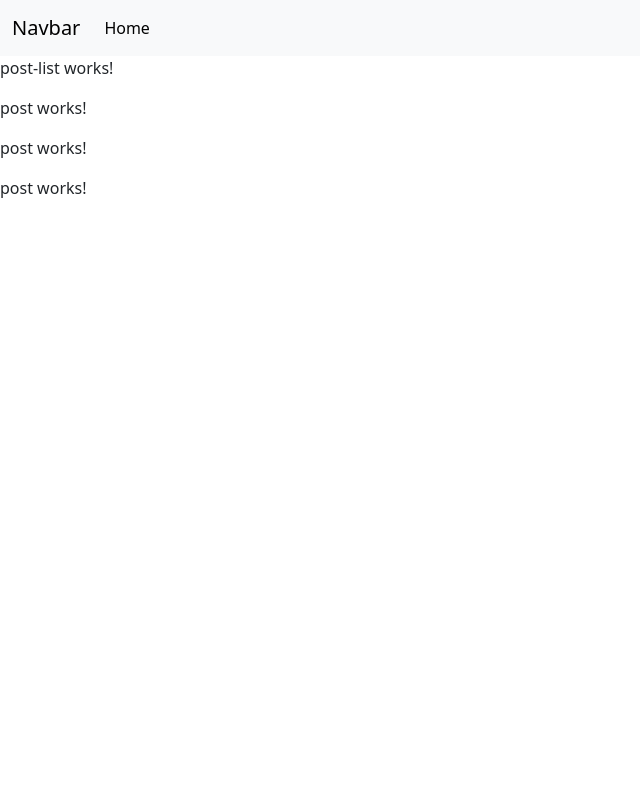
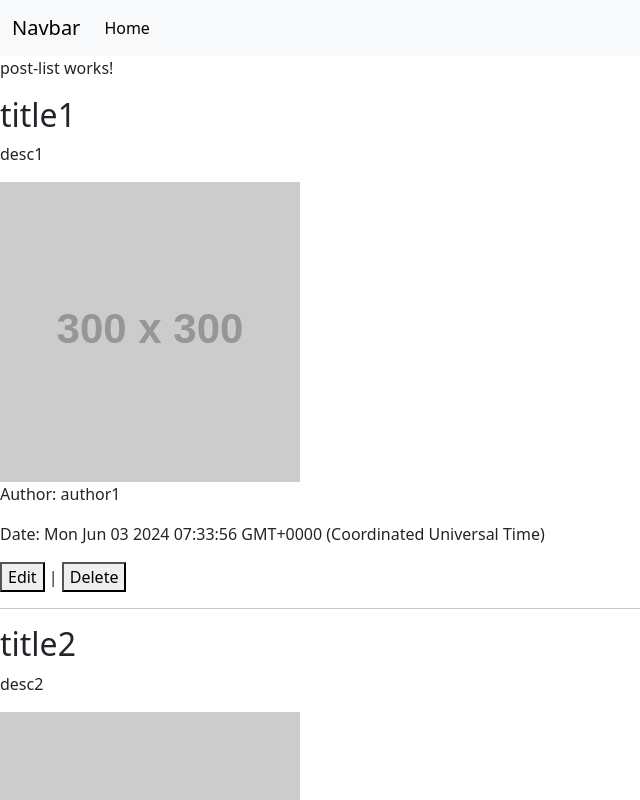
Before and after one commit to dear17530/angular-live-posts, an Angular app: page / in a window 1280 px wide. Shown: the top 800 px of the page, without its empty margins (0-640 px from the left). Built offline with nearby package versions, Linux system fonts and the light colour scheme.

Commit message:
1. 修改 post component html

```diff
--- a/src/app/post/post.component.html
+++ b/src/app/post/post.component.html
@@ -1 +1,7 @@
-<p>post works!</p>
+<h2>{{ post?.title }}</h2>
+<p>{{ post?.description }}</p>
+<img src="{{ post?.imagePath }}" class="img-responsive" />
+<p>Author: {{ post?.author }}</p>
+<p>Date: {{ post?.datetimeCreated }}</p>
+<button>Edit</button> | <button>Delete</button>
+<hr />
```
